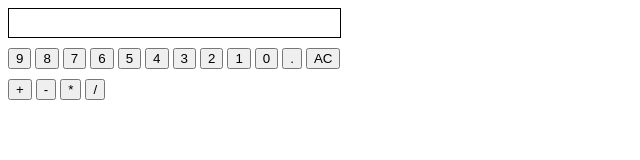
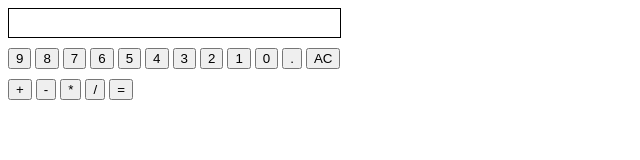
Before and after one commit to manuelgros/calculator, a plain HTML site: page index.html in a window 1280 px wide. Shown: the full height of the page, 0-640 px from the left. Drawn offline with Linux system fonts and the light colour scheme.

Commit message:
Separate equal btn from other operator btn

```diff
--- a/index.html
+++ b/index.html
@@ -31,6 +31,7 @@
       <button class="operatorKey" id="subtract">-</button>
       <button class="operatorKey" id="multiply">*</button>
       <button class="operatorKey" id="divide">/</button>
+      <button id="equal">=</button>
     </div>
   </div>
 
```
